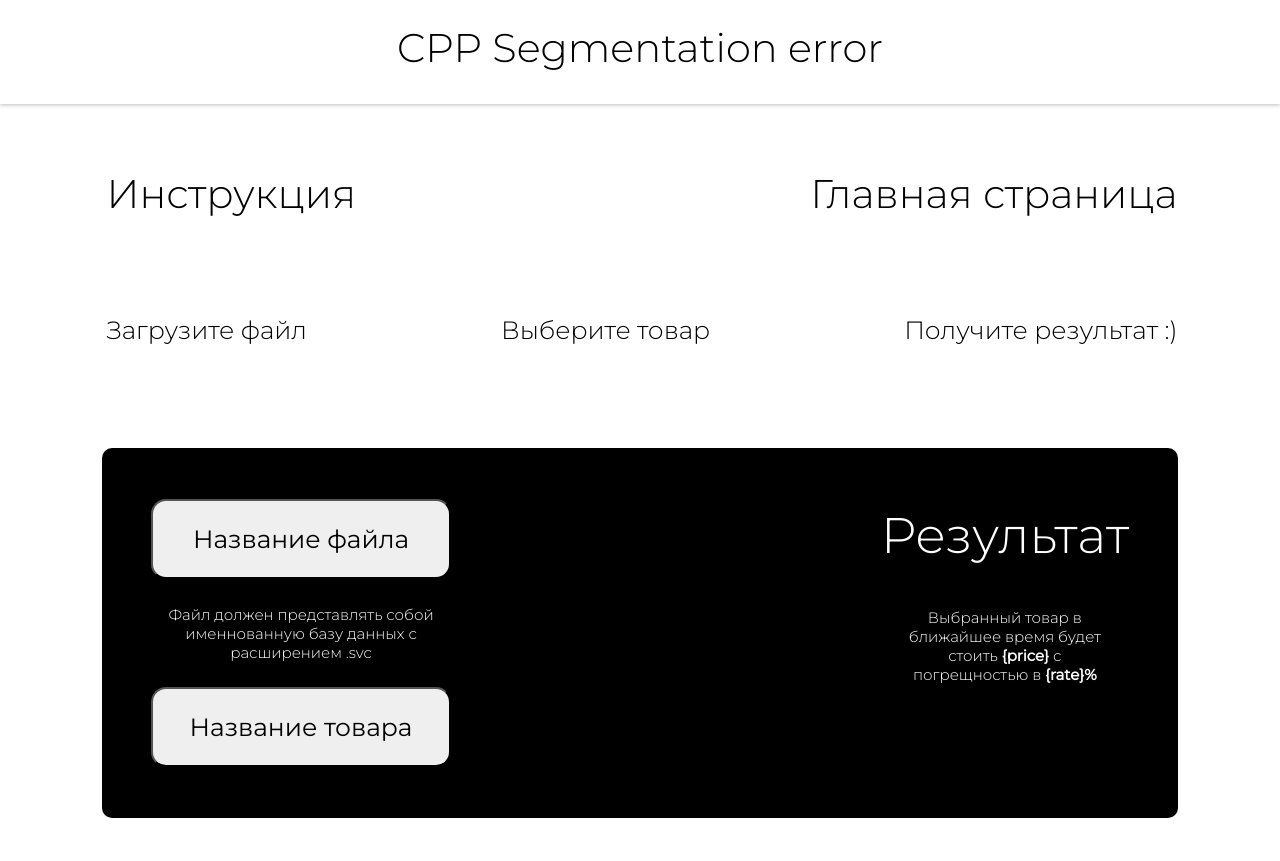
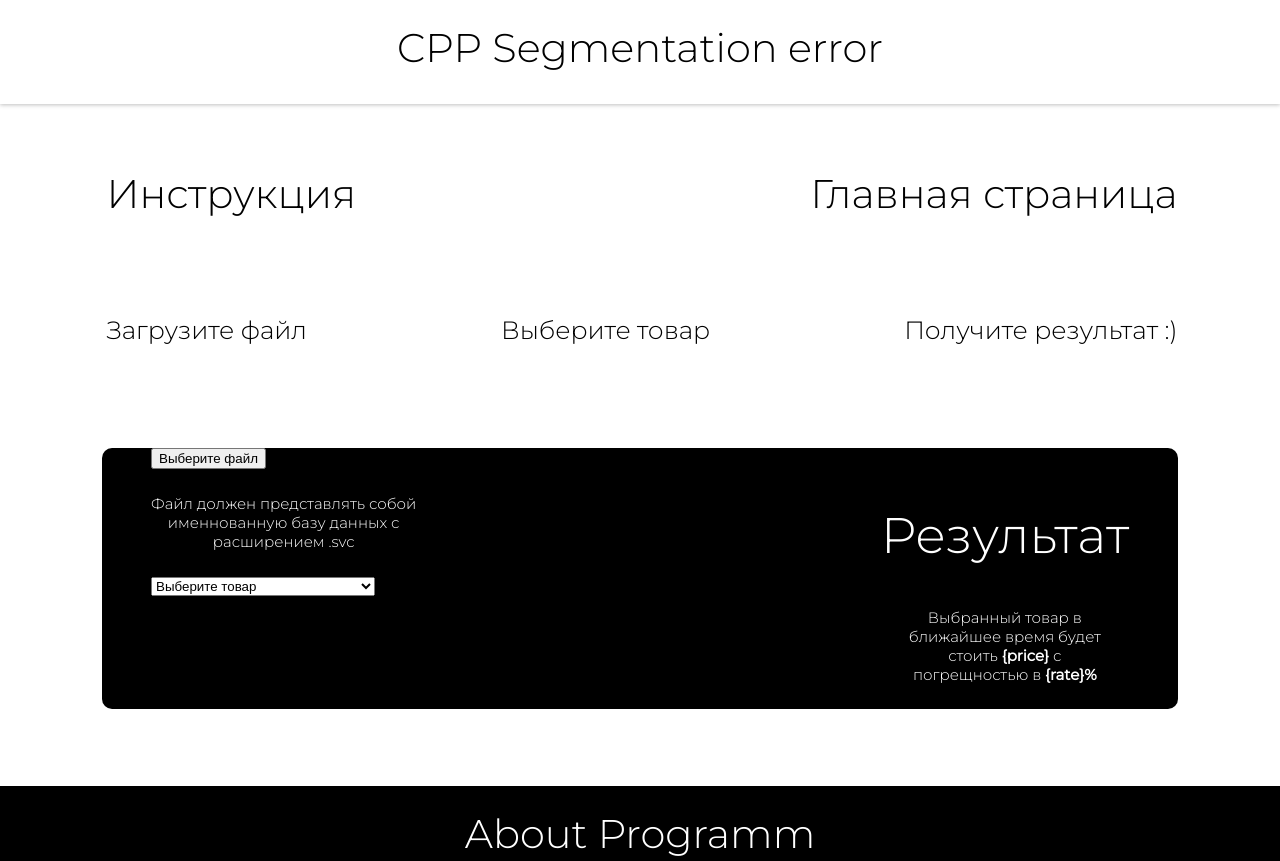
Before and after one commit to IamVirgoo/Hacaton, a plain HTML site: page Web/Work Page/work.html in a window 1280 px wide. Shown: the top 861 px of the page. Drawn offline with Linux system fonts and the light colour scheme.

Commit message:
Update work.html

```diff
--- a/Web/Work Page/work.html
+++ b/Web/Work Page/work.html
@@ -30,9 +30,33 @@
         </div>
         <div class="content-box">
             <div class="left-info">
-                <button class="left-content-box-btn-1">Название файла</button>
+                <button class="left-content-box-btn">Выберите файл</button>
                 <p class="content-box-description">Файл должен представлять собой<br>именнованную базу данных с<br>расширением .svc</p>
-                <button class="left-content-box-btn-2">Название товара</button>
+                <!--<button class="left-content-box-btn-2">Название товара</button>-->
+                <select  name="Название товара" required>
+                    <option value="1">Выберите товар</option>
+                    <option value="2">Зуб 1085.52.05-1</option>
+                    <option value="3">Колесо 3519.05.02.006</option>
+                    <option value="4">Вал 3536.11.01.002</option>
+                    <option value="5">Вал 3519.05.02.083</option>
+                    <option value="6">Ось 3519.21.00.025</option>
+                    <option value="7">Коромысло 3519.21.00.023</option>
+                    <option value="8">Вал 3572.05.10.200</option>
+                    <option value="9">Вант стрелы 00.1606.49.1 </option>
+                    <option value="10">Засов 3532.01.02.007</option>
+                    <option value="11">Вал 3572.05.10.150</option>
+                    <option value="12">Сателлит 3536.11.01.028</option>
+                    <option value="13">ВАЛ-ШЕСТЕРНЯ 3536.11.01.002 </option>
+                    <option value="14">Вал 3532.10.01.011</option>
+                    <option value="15">Зуб  1085.52.05-1</option>
+                    <option value="16">Колесо 3519.05.02.003</option>
+                    <option value="17">Ось 3519.05.02.082</option>
+                    <option value="18">Ось 3519.05.02.081</option>
+                    <option value="19">Колесо 3519.05.02.061</option>
+                    <option value="20">Вал 3519.05.02.007</option>
+                    <option value="21">Ось 3536.03.00.001</option>
+                    <option value="22">Коромысло 3537.25.00.500 </option>
+                </select>
             </div>
             <div class="right-info">
                 <h1 class="right-content-box-title">Результат</h1>
```
